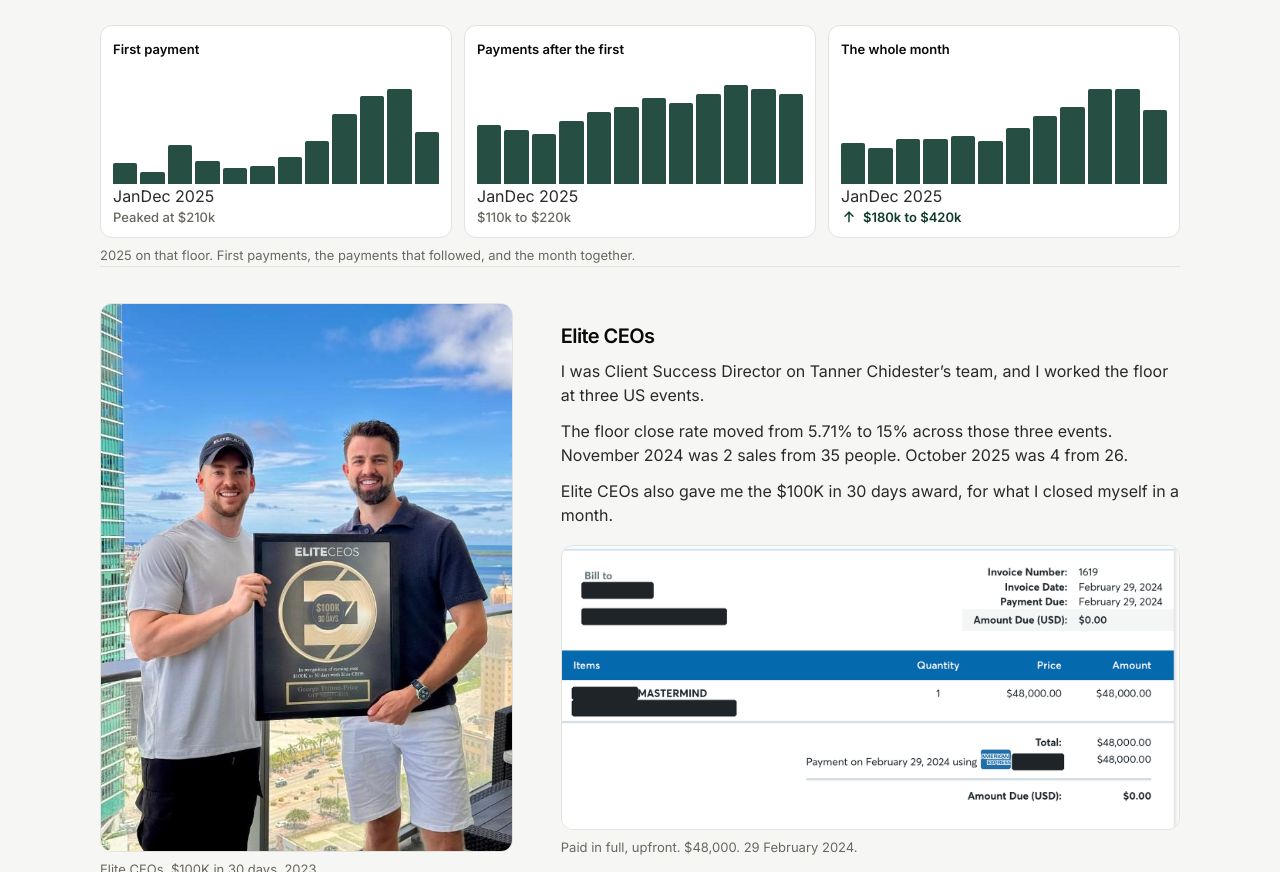
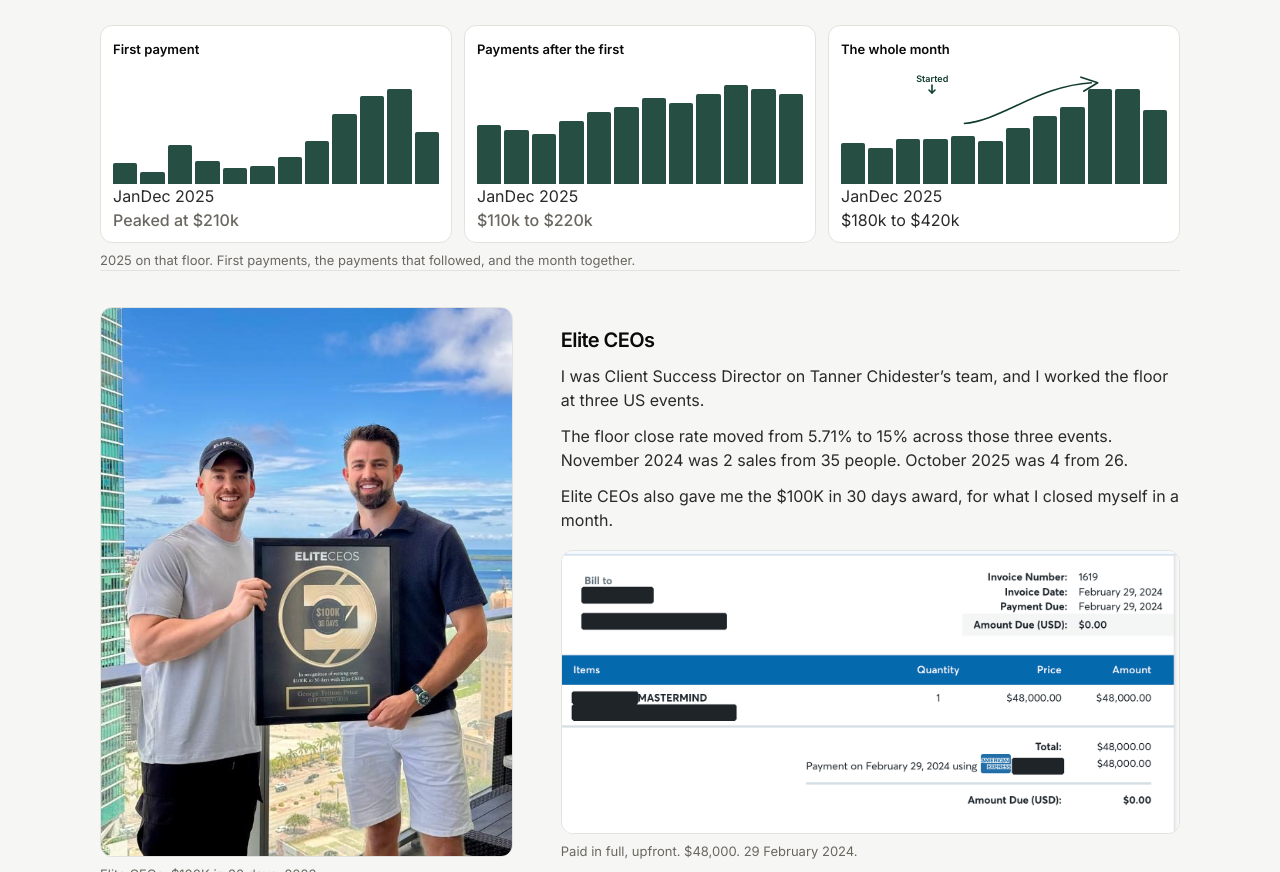
Before and after one commit to georgetrittonprice/georgetrittonprice.github.io, a plain HTML site: page index.html in a window 1280 px wide. Shown: the part 1009-1881 px from the top of the page. Drawn offline with Linux system fonts and the light colour scheme.

Commit message:
Mark the start month and the climb on the whole-month chart.
Co-authored-by: Cursor <cursoragent@cursor.com>

```diff
--- a/index.html
+++ b/index.html
@@ -152,7 +152,17 @@
     .chart-title { font-size: 13px; font-weight: 600; color: var(--ink); }
     .plot { height: 112px; display: flex; align-items: flex-end; gap: 3px; margin-top: 12px; }
     .plot i { display: block; flex: 1; height: calc(var(--v) / var(--max) * 100%); background: var(--green); border-radius: 2px 2px 0 0; opacity: 0.9; }
-    .chart-metric { margin-top: 8px; color: var(--green); font-size: 13px; font-weight: 600; display: flex; align-items: center; gap: 6px; }
+    .plot.climb { position: relative; }
+    .start-mark {
+      position: absolute; left: 28%; top: 2px; transform: translateX(-50%);
+      display: flex; flex-direction: column; align-items: center; gap: 1px;
+      color: var(--green); font-size: 9px; font-weight: 600; line-height: 1; pointer-events: none;
+    }
+    .start-mark svg { width: 12px; height: 12px; }
+    .grow-mark {
+      position: absolute; left: 36%; right: 6%; top: 2px; height: 52%;
+      overflow: visible; pointer-events: none;
+    }
     .chart-metric.quiet { color: var(--quiet); font-weight: 500; }
     .up { width: 16px; height: 16px; flex: none; }
     .case:first-of-type { padding-top: 0; border-top: 0; }
@@ -256,9 +266,12 @@
               </div>
               <div class="chart">
                 <p class="chart-title">The whole month</p>
-                <div class="plot" style="--max:500"><i style="--v:180"></i><i style="--v:160"></i><i style="--v:200"></i><i style="--v:200"></i><i style="--v:210"></i><i style="--v:190"></i><i style="--v:250"></i><i style="--v:300"></i><i style="--v:340"></i><i style="--v:420"></i><i style="--v:420"></i><i style="--v:330"></i></div>
+                <div class="plot climb" style="--max:500"><i style="--v:180"></i><i style="--v:160"></i><i style="--v:200"></i><i style="--v:200"></i><i style="--v:210"></i><i style="--v:190"></i><i style="--v:250"></i><i style="--v:300"></i><i style="--v:340"></i><i style="--v:420"></i><i style="--v:420"></i><i style="--v:330"></i>
+                  <span class="start-mark">Started<svg viewBox="0 0 12 12" fill="none" stroke="currentColor" stroke-width="1.6" stroke-linecap="round" stroke-linejoin="round" aria-hidden="true"><path d="M6 1v8"/><path d="M3 6l3 3 3-3"/></svg></span>
+                  <svg class="grow-mark" viewBox="0 0 100 40" preserveAspectRatio="none" aria-hidden="true"><path d="M4 34 C 30 32, 55 8, 92 6" fill="none" stroke="#0f3b2e" stroke-width="1.6" vector-effect="non-scaling-stroke"/><path d="M84 2 L96 6 L86 12" fill="none" stroke="#0f3b2e" stroke-width="1.6" stroke-linejoin="round" vector-effect="non-scaling-stroke"/></svg>
+                </div>
                 <p class="months"><span>Jan</span><span>Dec 2025</span></p>
-                <p class="chart-metric"><svg class="up" viewBox="0 0 24 24" fill="none" stroke="currentColor" stroke-width="2.2" stroke-linecap="round" stroke-linejoin="round" aria-hidden="true"><path d="M12 19V5"/><path d="M6 11l6-6 6 6"/></svg>$180k to $420k</p>
+                <p class="chart-metric">$180k to $420k</p>
               </div>
             </div>
             <figcaption>2025 on that floor. First payments, the payments that followed, and the month together.</figcaption>
```
